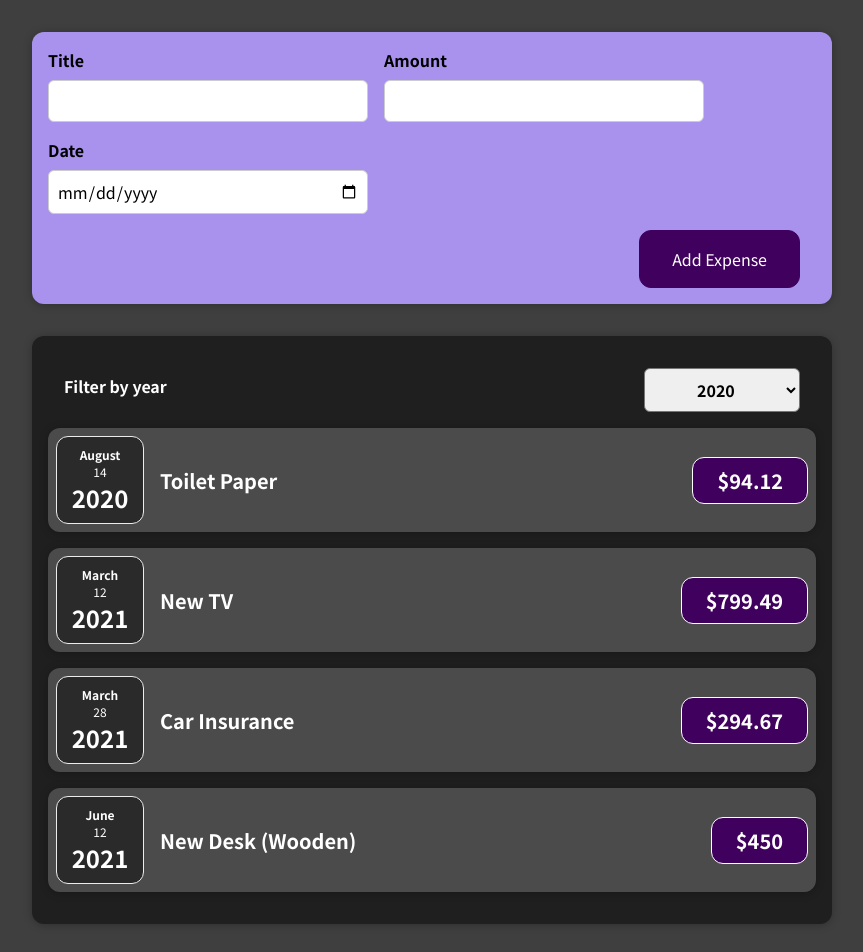
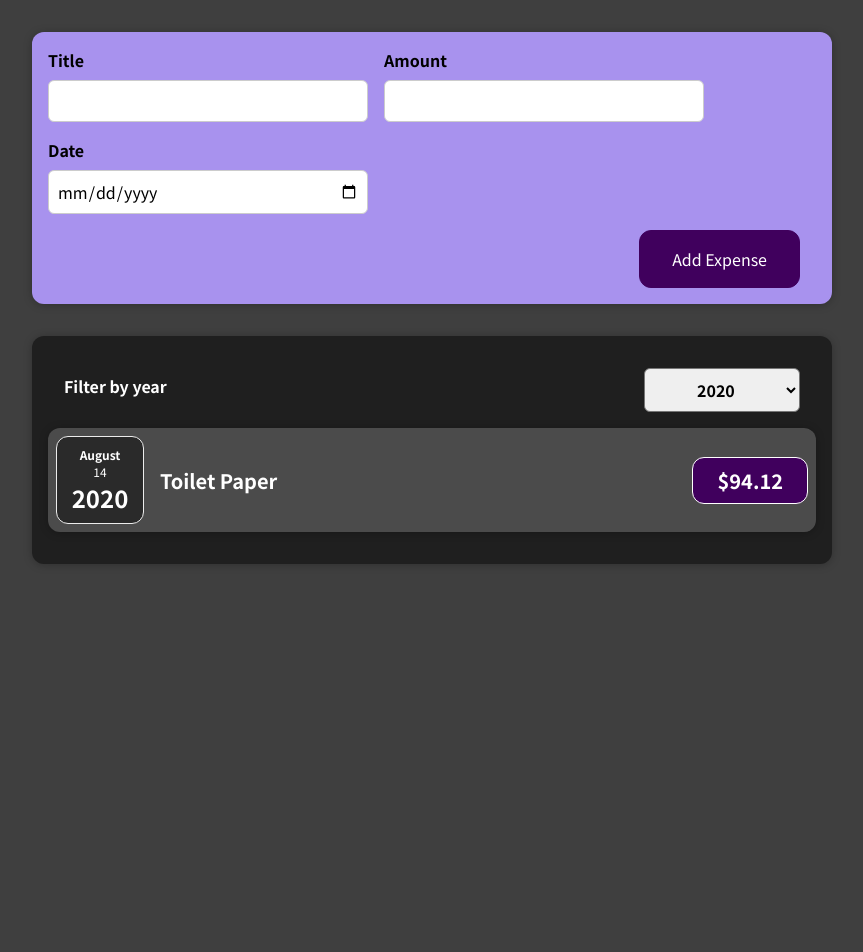
Before and after one commit to 00i00i00/react-expense-tracker, a React (Create React App) app: page / in a window 1280 px wide. Shown: the top 952 px of the page, without its empty margins (208-1071 px from the left). After the commit the page ends 800 px from the top, so only its background shows below. Built offline with nearby package versions, Linux system fonts and the light colour scheme.

Commit message:
updates filtered list to render dynamically

```diff
--- a/src/App.js
+++ b/src/App.js
@@ -1,8 +1,8 @@
+import { useState } from "react";
 import NewExpense from "./components/NewExpense/NewExpense";
 import Expenses from "./components/Expenses/Expenses";
 
-const App = () => {
-  const expenses = [
+const DUMMY_EXPENSES = [
   {
     id: "e1",
     title: "Toilet Paper",
@@ -24,8 +24,12 @@
   },
 ];
 
+const App = () => {
+  const [expenses, setExpenses] = useState(DUMMY_EXPENSES);
   const addExpenseHandler = (expense) => {
-    console.log("expenses in App", expense);
+    setExpenses((prevExpenses) => {
+      return [expense, ...prevExpenses];
+    });
   };
 
   return (
--- a/src/components/Expenses/Expenses.js
+++ b/src/components/Expenses/Expenses.js
@@ -18,26 +18,16 @@
           selected={filteredYear}
           onFilterSelect={setFilterYear}
         />
-        <ExpenseItem
-          title={props.items[0].title}
-          amount={props.items[0].amount}
-          date={props.items[0].date}
-        />
-        <ExpenseItem
-          title={props.items[1].title}
-          amount={props.items[1].amount}
-          date={props.items[1].date}
-        />
-        <ExpenseItem
-          title={props.items[2].title}
-          amount={props.items[2].amount}
-          date={props.items[2].date}
-        />
-        <ExpenseItem
-          title={props.items[3].title}
-          amount={props.items[3].amount}
-          date={props.items[3].date}
-        />
+        {props.items
+          .filter((expense) => expense.date.getFullYear().toString() === filteredYear)
+          .map((expense) => (
+            <ExpenseItem
+              key={expense.id}
+              title={expense.title}
+              amount={expense.amount}
+              date={expense.date}
+            />
+          ))}
       </Card>
     </div>
   );
--- a/src/components/NewExpense/ExpenseForm.js
+++ b/src/components/NewExpense/ExpenseForm.js
@@ -58,7 +58,7 @@
           <label>Date</label>
           <input
             type="date"
-            min="2022-01-01"
+            min="2019-01-01"
             max="2023-12-31"
             value={enteredDate}
             onChange={dateChangeHandler}
```
Lines whose indentation alone changed are shown as unchanged.
